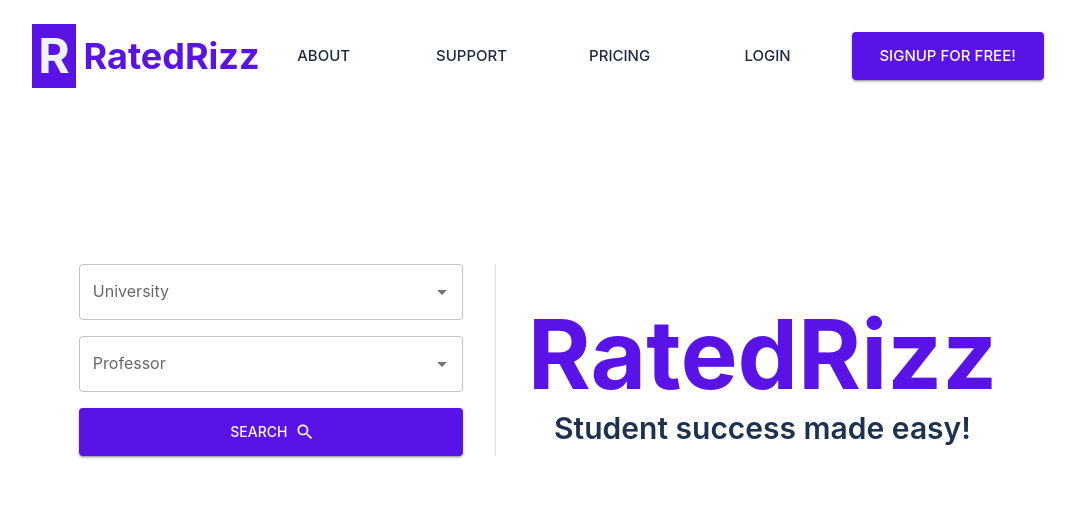
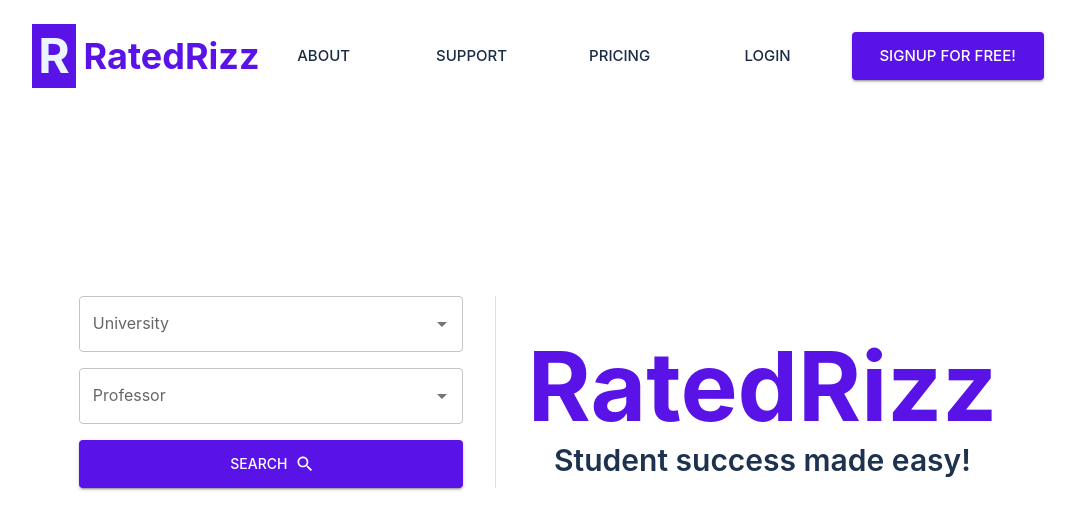
Before and after one commit to qasimza/rated-rizz, a React (Create React App) app: page / in a window 1280 px wide. Shown: the top 530 px of the page, without its empty margins (102-1178 px from the left). Built offline with nearby package versions, Linux system fonts and the light colour scheme.

Commit message:
Added About page

```diff
--- a/src/components/LandingPage.tsx
+++ b/src/components/LandingPage.tsx
@@ -1,13 +1,18 @@
 import Navbar from './Navbar';
 import Hero from './Hero';
 import About from './About';
+import { Stack } from '@mui/material';
 
 export default function LandingPage(){
     return (
-      <>
+      <Stack
+        justifyContent="center"
+        alignItems="center"
+        rowGap={4}
+        >
         <Navbar/>
         <Hero/>
         <About/>
-      </>
+      </Stack>
     )
 }
```
Also changed, not shown: src/components/About.tsx (+9 -1 lines).
